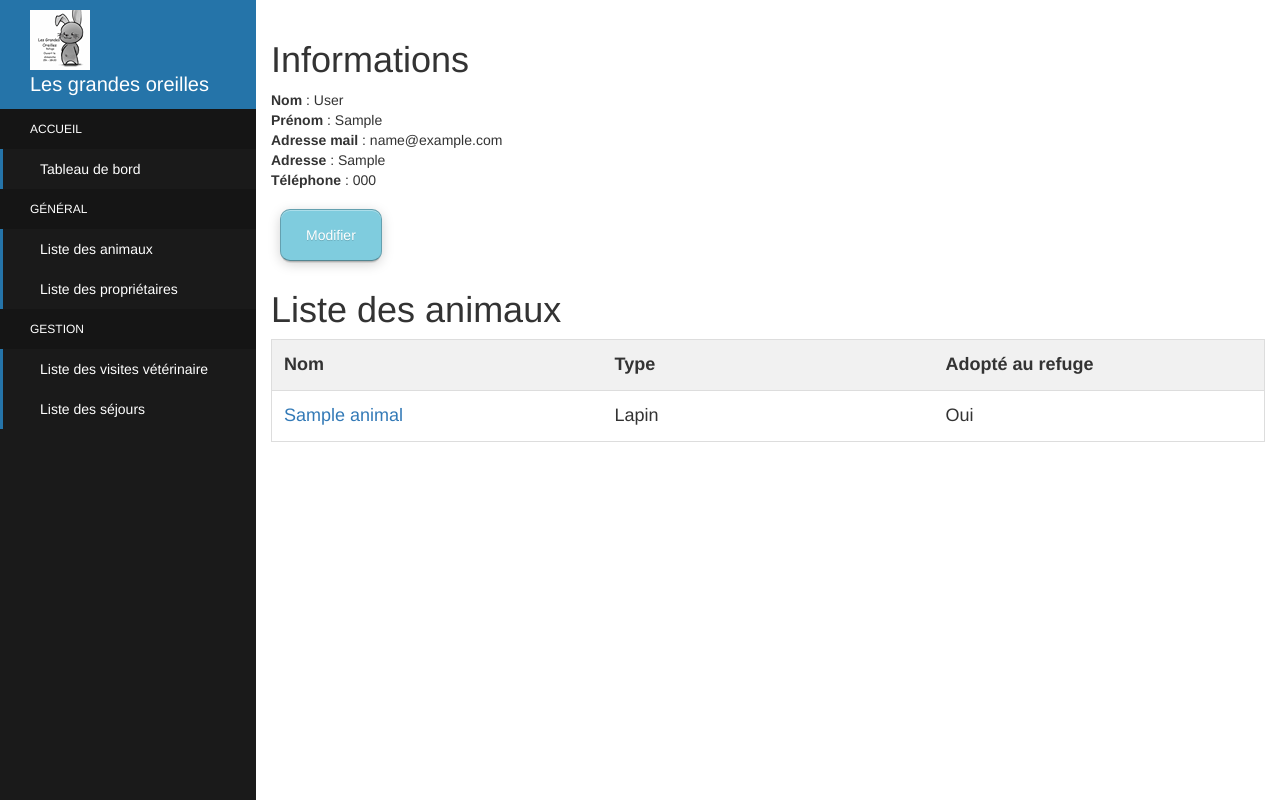
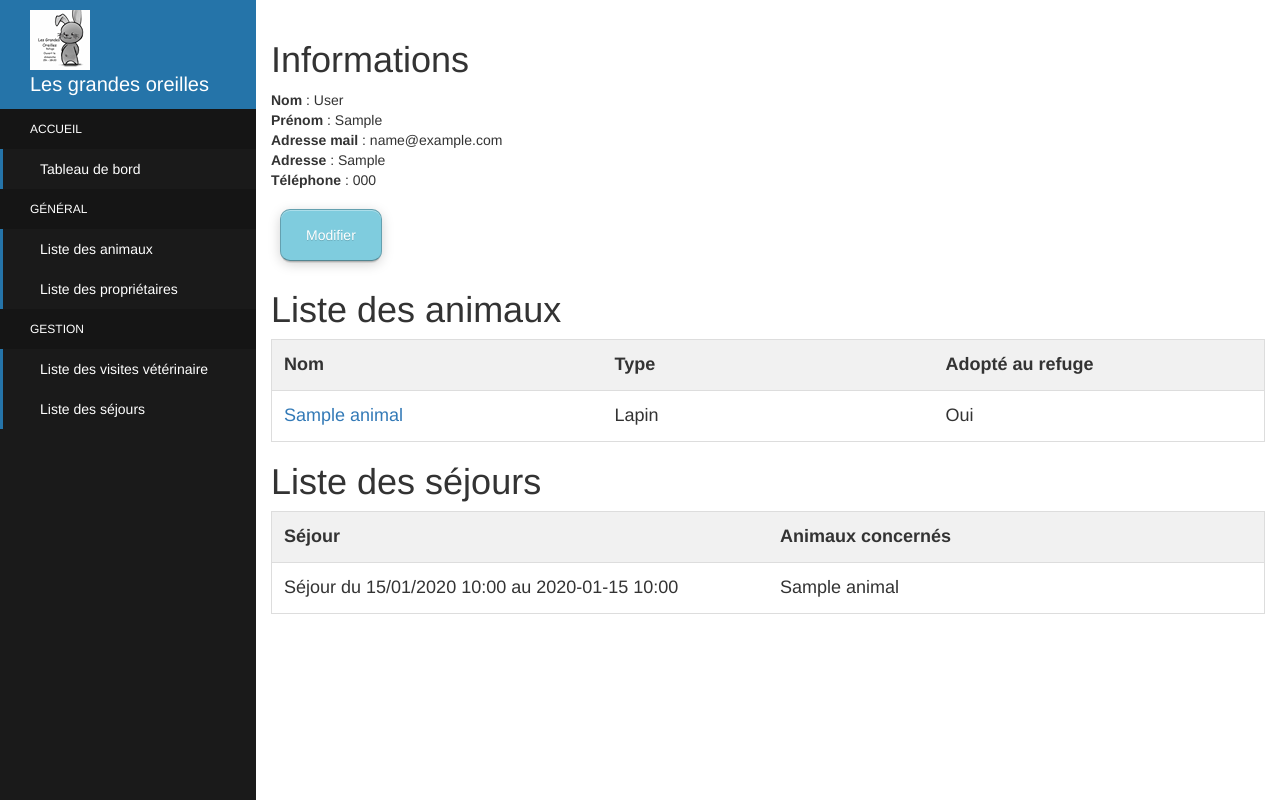
Before and after one commit to shabang/openclassroom, a Django app: page /applicationTest/proprietaires/1/ in a window 1280 px wide. Run offline with Django 3.2, Linux system fonts and the light colour scheme; a user stored in the database is signed in; tables that the repository leaves empty hold one stand-in row (values such as "Sample post"); some libraries are stand-ins or nearby versions.

Commit message:
Affichage du détail propriétaire : ajout de la liste des séjours

```diff
--- a/applicationTest/models.py
+++ b/applicationTest/models.py
@@ -126,7 +126,7 @@ class Sejour(models.Model):
     commentaire = models.CharField(max_length=1000, verbose_name = "Indications sur le séjour (soins divers, points d'attention...)", blank = True, null=True)
 
     def __str__(self):
-        return "Séjour du " + str(self.date_arrivee) + " au " + str(self.date_depart)
+        return "Séjour du " + self.date_arrivee.strftime('%d/%m/%Y %H:%M') + " au " + self.date_depart.strftime('%Y-%m-%d %H:%M')
 
     def save(self, force_insert=False, force_update=False, using=None,
         update_fields=None):
--- a/applicationTest/views.py
+++ b/applicationTest/views.py
@@ -11,6 +11,7 @@ from django.utils import timezone
 from django.contrib.auth import authenticate, login
 from django.shortcuts import redirect
 from django.utils.dateparse import parse_date
+from django.views.generic.detail import DetailView
 
 def connexion(request):
     error = False
@@ -60,10 +61,6 @@ class create_animal(CreateView):
     template_name = 'applicationTest/animal_form.html'
     success_url = reverse_lazy('animals')
 
-    def get_context_data(self, **kwargs):
-        context = CreateView.get_context_data(self, **kwargs)
-        context['selected'] = "create_animal"
-        return context
 
 class update_animal(UpdateView):
     model = Animal
--- a/templates/applicationTest/proprietaire_detail.html
+++ b/templates/applicationTest/proprietaire_detail.html
@@ -32,4 +32,18 @@
   {% endfor %}
 </table>
 
+<h1> Liste des séjours </h1>
+<table id="myTable">
+  <tr class="header">
+    <th style="width:50%;">Séjour</th>
+    <th style="width:50%;">Animaux concernés</th>
+  </tr>
+  {% for sejour in proprietaire.sejour_set.all %}
+  <tr>
+	<td>{{sejour}}</td>
+	<td>{% for animal in sejour.animaux.all %}{{animal.nom}}<br>{% endfor %}</td>
+  </tr>
+  {% endfor %}
+</table>
+
 {% endblock %}
```
